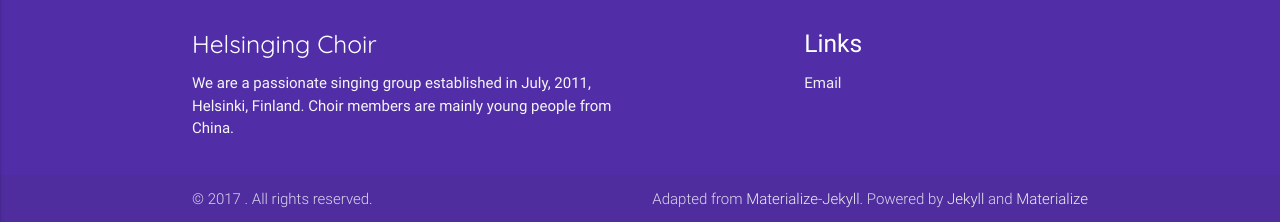
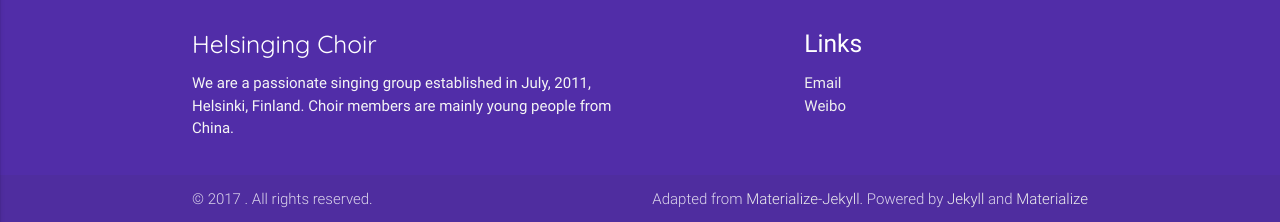
Before and after one commit to helsinging/helsinging.github.io, a Jekyll site: the page built from index.html, in a window 1280 px wide and 900 px high, scrolled down 1761 px. Shown: the part 675-897 px from the top of the window. Built offline with Jekyll 4.4.1, drawn with Linux system fonts in a browser that asks for light colours; nearby versions of some CDN libraries; some web fonts are replaced.

Commit message:
added weibo

```diff
--- a/_config.yml
+++ b/_config.yml
@@ -30,7 +30,7 @@
   telegram:
   tumblr:
   twitter:
-  weibo:
+  weibo: https://m.weibo.cn/u/5149699398
   xing:
   youtube:
 
--- a/_includes/footer.html
+++ b/_includes/footer.html
@@ -14,7 +14,7 @@
         {% endif %}
 
         {% if site.author.weibo %}
-        <li><a class="grey-text text-lighten-3" href="https://t.me/{{ site.author.weibo }}">Weibo</a></li>
+        <li><a class="grey-text text-lighten-3" href="{{ site.author.weibo }}">Weibo</a></li>
         {% endif %}
       </ul>
     </div>
```
